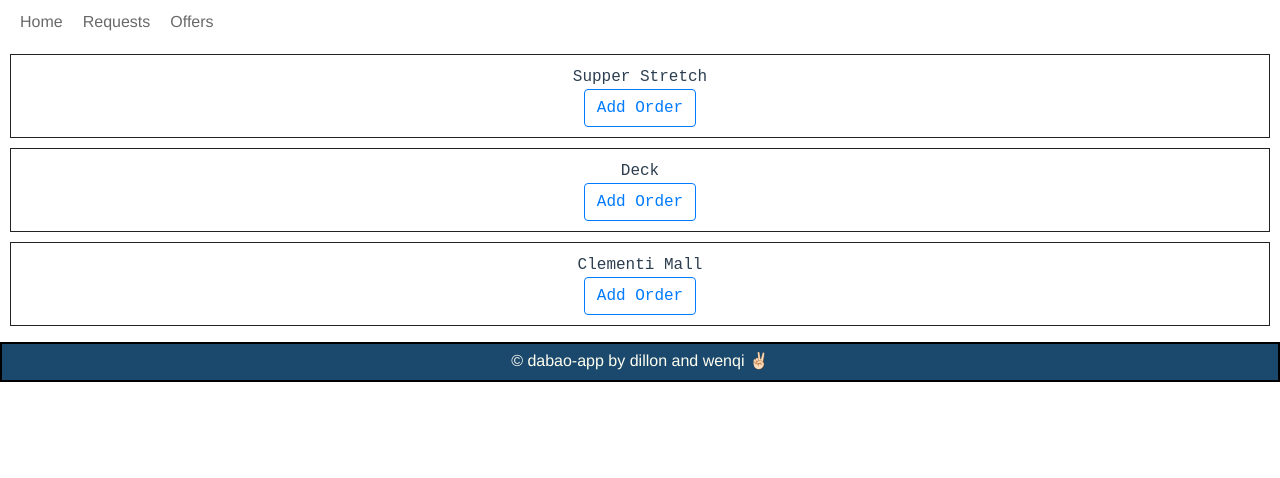
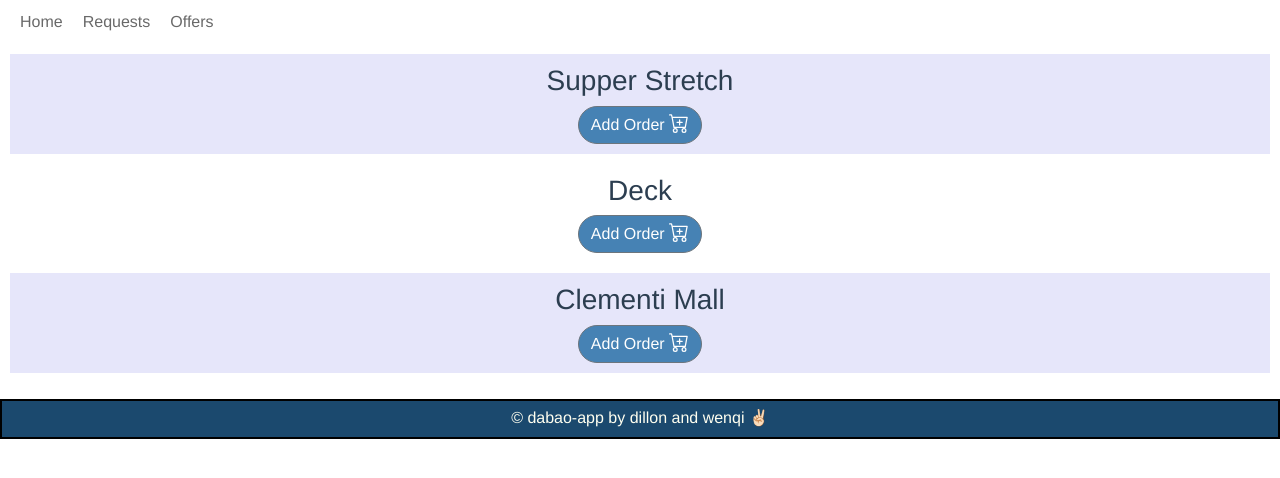
Before and after one commit to dillonchew/dabao-app, a Vue app: page / in a window 1280 px wide. Shown: the top 478 px of the page. Built offline with nearby package versions, Linux system fonts and the light colour scheme.

Commit message:
Button and Home Page Styling

```diff
--- a/src/components/ClemRequestForm.vue
+++ b/src/components/ClemRequestForm.vue
@@ -1,6 +1,9 @@
 <template>
   <div>
-    <b-button v-b-modal.modal-clem variant="outline-primary">{{ msg }}</b-button>
+    <b-button v-b-modal.modal-clem pill variant="outline-secondary">
+      {{ msg }}
+      <b-icon icon="cart-plus"></b-icon>
+    </b-button>
 
     <b-modal
       id="modal-clem"
@@ -18,9 +21,19 @@
           invalid-feedback="Shop and Items are required"
         >
           <label>Which Shop:</label>
-          <b-form-input id="shop-input" v-model="order.shop" :state="orderState" required></b-form-input>
+          <b-form-input
+            id="shop-input"
+            v-model="order.shop"
+            :state="orderState"
+            required
+          ></b-form-input>
           <label>What Items:</label>
-          <b-form-input id="items-input" v-model="order.items" :state="orderState" required></b-form-input>
+          <b-form-input
+            id="items-input"
+            v-model="order.items"
+            :state="orderState"
+            required
+          ></b-form-input>
         </b-form-group>
       </form>
     </b-modal>
@@ -38,17 +51,14 @@ export default {
         place: "Clementi Mall",
         shop: "",
         items: "",
-        id: ""
+        id: "",
       },
     };
   },
 
   methods: {
     addOrder() {
-
-      database
-        .collection("orders")
-        .add(this.order)
+      database.collection("orders").add(this.order);
       alert("saved");
       this.order.shop = "";
       this.order.items = "";
@@ -85,3 +95,10 @@ export default {
   },
 };
 </script>
+
+<style scoped>
+button {
+  background-color: #4682b4;
+  color: white;
+}
+</style>
--- a/src/components/DeckRequestForm.vue
+++ b/src/components/DeckRequestForm.vue
@@ -1,6 +1,9 @@
 <template>
   <div>
-    <b-button v-b-modal.modal-deck variant="outline-primary">{{ msg }}</b-button>
+    <b-button v-b-modal.modal-deck pill variant="outline-secondary">
+      {{ msg }}
+      <b-icon icon="cart-plus"></b-icon>
+    </b-button>
 
     <b-modal
       id="modal-deck"
@@ -18,9 +21,19 @@
           invalid-feedback="Shop and Items are required"
         >
           <label>Which Shop:</label>
-          <b-form-input id="shop-input" v-model="order.shop" :state="orderState" required></b-form-input>
+          <b-form-input
+            id="shop-input"
+            v-model="order.shop"
+            :state="orderState"
+            required
+          ></b-form-input>
           <label>What Items:</label>
-          <b-form-input id="items-input" v-model="order.items" :state="orderState" required></b-form-input>
+          <b-form-input
+            id="items-input"
+            v-model="order.items"
+            :state="orderState"
+            required
+          ></b-form-input>
         </b-form-group>
       </form>
     </b-modal>
@@ -38,17 +51,14 @@ export default {
         place: "Deck",
         shop: "",
         items: "",
-        id: ""
+        id: "",
       },
     };
   },
 
   methods: {
     addOrder() {
-
-      database
-        .collection("orders")
-        .add(this.order)
+      database.collection("orders").add(this.order);
       alert("saved");
       this.order.shop = "";
       this.order.items = "";
@@ -85,3 +95,10 @@ export default {
   },
 };
 </script>
+
+<style scoped>
+button {
+  background-color: #4682b4;
+  color: white;
+}
+</style>
--- a/src/components/Home.vue
+++ b/src/components/Home.vue
@@ -1,16 +1,16 @@
 <template>
   <div class="places">
     <ul>
-      <li>
-        Supper Stretch
+      <li class="odd">
+        <h3>Supper Stretch</h3>
         <SSRequestForm></SSRequestForm>
       </li>
-      <li>
-        Deck
+      <li class="even">
+        <h3>Deck</h3>
         <DeckRequestForm></DeckRequestForm>
       </li>
-      <li>
-        Clementi Mall
+      <li class="odd">
+        <h3>Clementi Mall</h3>
         <ClemRequestForm></ClemRequestForm>
       </li>
     </ul>
@@ -50,20 +50,19 @@ export default {
 </script>
 
 <style scoped>
-#places {
-  margin: 30px auto;
-  padding: 0 5px;
-  box-sizing: border-box;
-}
 ul {
-  display: block;
-  list-style-type: none;
+  display: flexbox;
   padding: 0;
+  overflow: auto;
 }
 li {
   text-align: center;
   padding: 10px;
-  border: 1px solid #222;
   margin: 10px;
+  font-family: Slack-Circular-Pro, "Helvetica Neue", Helvetica, "Segoe UI",
+    Tahoma, Arial, sans-serif;
+}
+.odd {
+  background-color: #e6e6fa;
 }
 </style>
--- a/src/components/Offers.vue
+++ b/src/components/Offers.vue
@@ -1,13 +1,15 @@
 <template>
   <div class="offers">
     <h1>Offers</h1>
-    <b-button v-b-modal.modal-offer variant="outline-primary">{{ msg }}</b-button>
+    <b-button v-b-modal.modal-offer pill variant="outline-secondary"
+      >{{ msg }} <b-icon icon="gift" aria-hidden="true"> </b-icon
+    ></b-button>
     <div>
       <ul>
-        <li v-for="(offer,index) in offerList" v-bind:key="index">
+        <li v-for="(offer, index) in offerList" v-bind:key="index">
           <button @click="remove(index)">x</button>
-          <h3>{{offer.place}}</h3>
-          <h3>{{offer.time}}</h3>
+          <h3>{{ offer.place }}</h3>
+          <h3>{{ offer.time }}</h3>
         </li>
       </ul>
     </div>
@@ -28,13 +30,22 @@
           invalid-feedback="Place and Time are required"
         >
           <label>Where are you going:</label>
-          <b-form-input id="place-input" v-model="offer.place" :state="offerstate" required></b-form-input>
+          <b-form-input
+            id="place-input"
+            v-model="offer.place"
+            :state="offerstate"
+            required
+          ></b-form-input>
           <label>What Time:</label>
-          <b-form-input id="time-input" v-model="offer.time" :state="offerstate" required></b-form-input>
+          <b-form-input
+            id="time-input"
+            v-model="offer.time"
+            :state="offerstate"
+            required
+          ></b-form-input>
         </b-form-group>
       </form>
     </b-modal>
-
   </div>
 </template>
 
@@ -49,31 +60,36 @@ export default {
       offer: {
         place: "",
         time: "",
-        id: ""
+        id: "",
       },
     };
   },
   methods: {
     fetchOffers() {
-      database.collection("offers").orderBy('place').get().then((querySnapShot) => {
+      database
+        .collection("offers")
+        .orderBy("place")
+        .get()
+        .then((querySnapShot) => {
           let offer = {};
           querySnapShot.forEach((doc) => {
             offer = doc.data();
             offer.id = doc.id;
-            console.log(offer.id)
+            console.log(offer.id);
             this.offerList.push(offer);
           });
         });
     },
     remove(index) {
       let id = this.offerList[index].id;
-      database.collection('offers').doc(id).delete();
+      database
+        .collection("offers")
+        .doc(id)
+        .delete();
       this.offerList.splice(index, 1);
     },
     addOffer() {
-      database
-        .collection("offers")
-        .add(this.offer)
+      database.collection("offers").add(this.offer);
       alert("saved");
       this.offer.place = "";
       this.offer.time = "";
@@ -112,28 +128,27 @@ export default {
     this.fetchOffers();
   },
 
-    beforeCreate: function () {
+  beforeCreate: function() {
     console.log("beforeCreate()");
   },
 
-    beforeMount: function () {
+  beforeMount: function() {
     console.log("beforeMount()");
   },
-    mounted: function () {
-      setTimeout(function () {
+  mounted: function() {
+    setTimeout(function() {
       console.log("mounted()");
     }, 3000);
   },
-    beforeUpdate: function () {
+  beforeUpdate: function() {
     console.log("beforeUpdate()");
   },
-    updated: function () {
+  updated: function() {
     console.log("updated()");
   },
-    beforeDestroy: function () {
+  beforeDestroy: function() {
     console.log("beforeDestroy()");
   },
-
 };
 </script>
 
@@ -153,4 +168,8 @@ li {
   border: 1px solid #222;
   margin: 10px;
 }
+button {
+  background-color: #4682b4;
+  color: white;
+}
 </style>
--- a/src/components/SSRequestForm.vue
+++ b/src/components/SSRequestForm.vue
@@ -1,7 +1,9 @@
 <template>
   <div>
-    <b-button v-b-modal.modal-ss variant="outline-primary">{{ msg }}</b-button>
-
+    <b-button pill variant="outline-secondary" v-b-modal.modal-ss
+      >{{ msg }}
+      <b-icon icon="cart-plus"></b-icon>
+    </b-button>
     <b-modal
       id="modal-ss"
       ref="modal"
@@ -18,9 +20,19 @@
           invalid-feedback="Shop and Items are required"
         >
           <label>Which Shop:</label>
-          <b-form-input id="shop-input" v-model="order.shop" :state="orderState" required></b-form-input>
+          <b-form-input
+            id="shop-input"
+            v-model="order.shop"
+            :state="orderState"
+            required
+          ></b-form-input>
           <label>What Items:</label>
-          <b-form-input id="items-input" v-model="order.items" :state="orderState" required></b-form-input>
+          <b-form-input
+            id="items-input"
+            v-model="order.items"
+            :state="orderState"
+            required
+          ></b-form-input>
         </b-form-group>
       </form>
     </b-modal>
@@ -38,15 +50,13 @@ export default {
         place: "Supper Stretch",
         shop: "",
         items: "",
-        id: ""
+        id: "",
       },
     };
   },
   methods: {
     addOrder() {
-      database
-        .collection("orders")
-        .add(this.order)
+      database.collection("orders").add(this.order);
       alert("saved");
       this.order.shop = "";
       this.order.items = "";
@@ -83,3 +93,10 @@ export default {
   },
 };
 </script>
+
+<style scoped>
+button {
+  background-color: #4682b4;
+  color: white;
+}
+</style>
```
Lines whose indentation alone changed are shown as unchanged.
